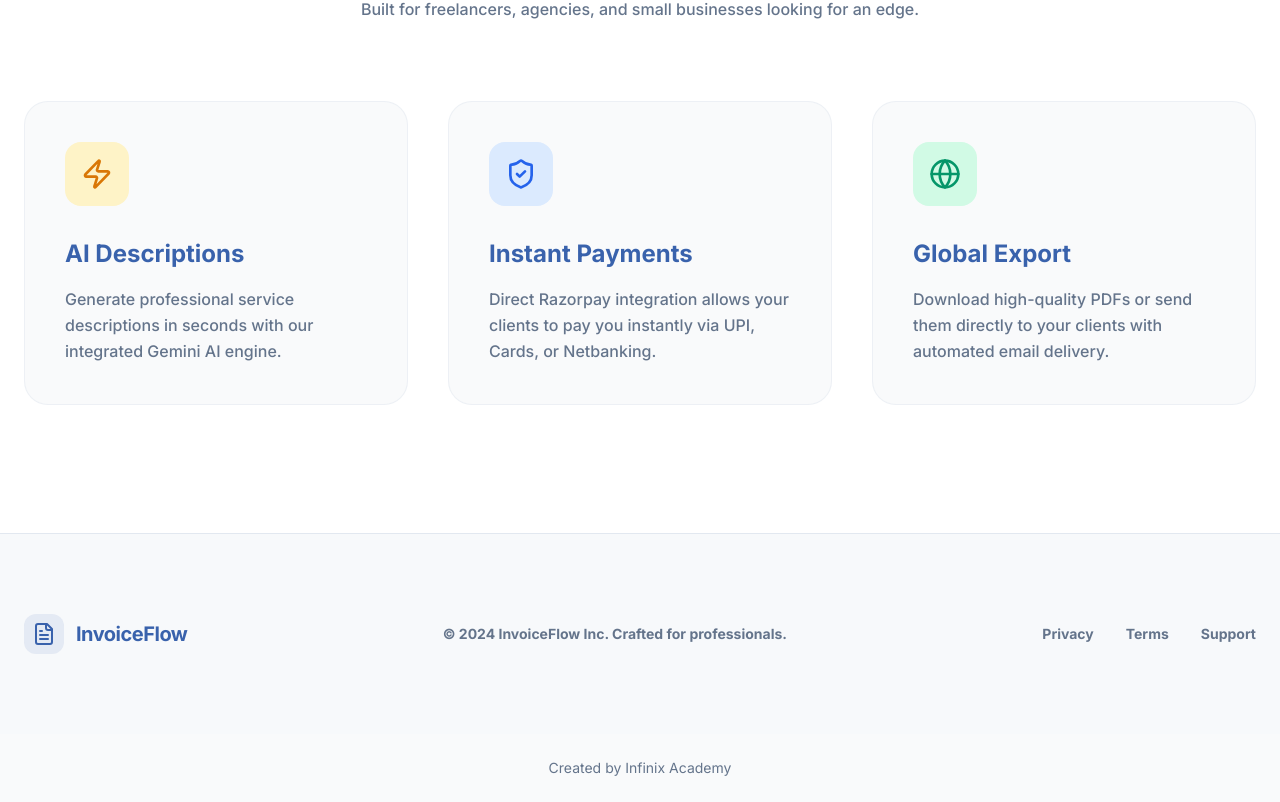
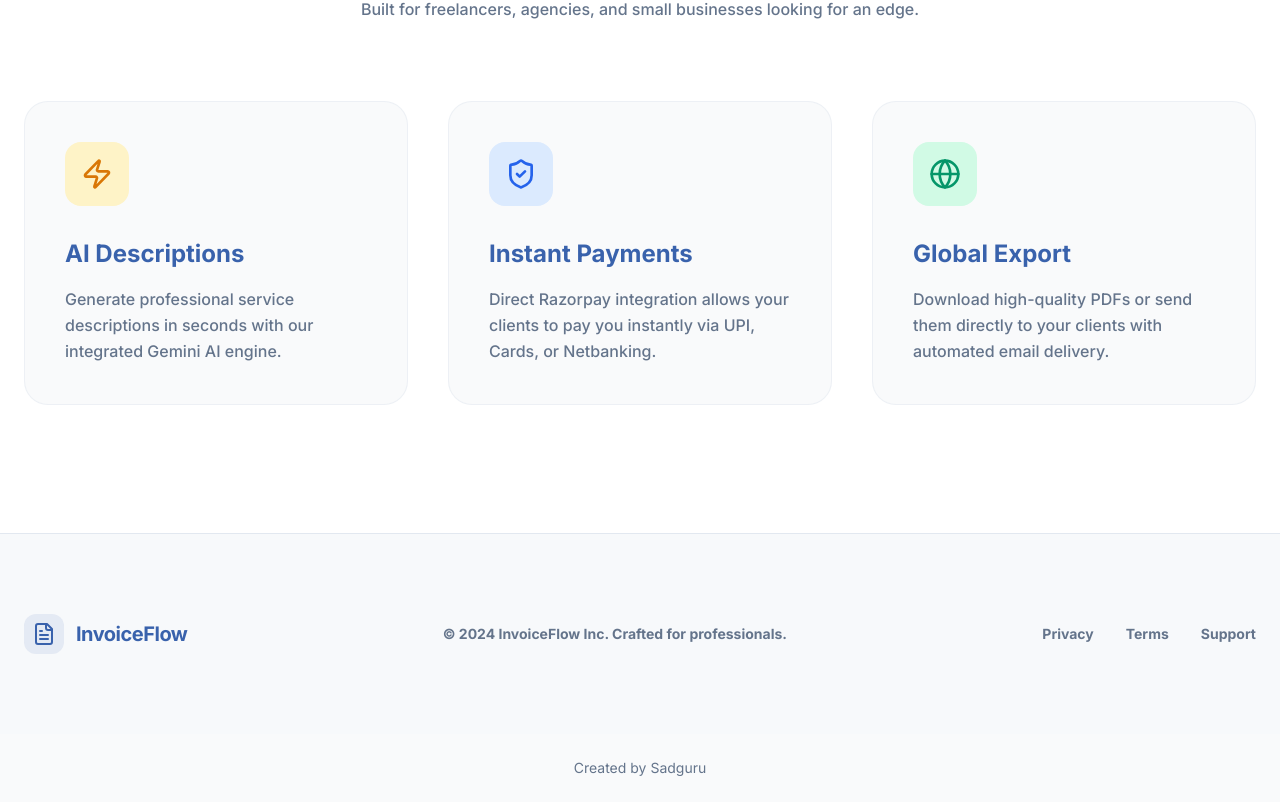
Before and after one commit to khannukarsneha2707-droid/Invoiceflow, a Next.js app: page / in a window 1280 px wide. Shown: the part 1172-1974 px from the top of the page. Built offline with nearby package versions, Linux system fonts and the light colour scheme; no server answers.

Commit message:
feat: Update footer creator name
The footer currently displays "Created by Infinix Academy". This commit changes the creator's name to "Sadguru" to reflect the actual developer.

```diff
--- a/src/app/layout.tsx
+++ b/src/app/layout.tsx
@@ -25,7 +25,7 @@ export default function RootLayout({
         <FirebaseClientProvider>
           {children}
           <footer className="py-6 text-center text-sm text-muted-foreground">
-            Created by Infinix Academy
+            Created by Sadguru
           </footer>
           <Toaster />
         </FirebaseClientProvider>
```
